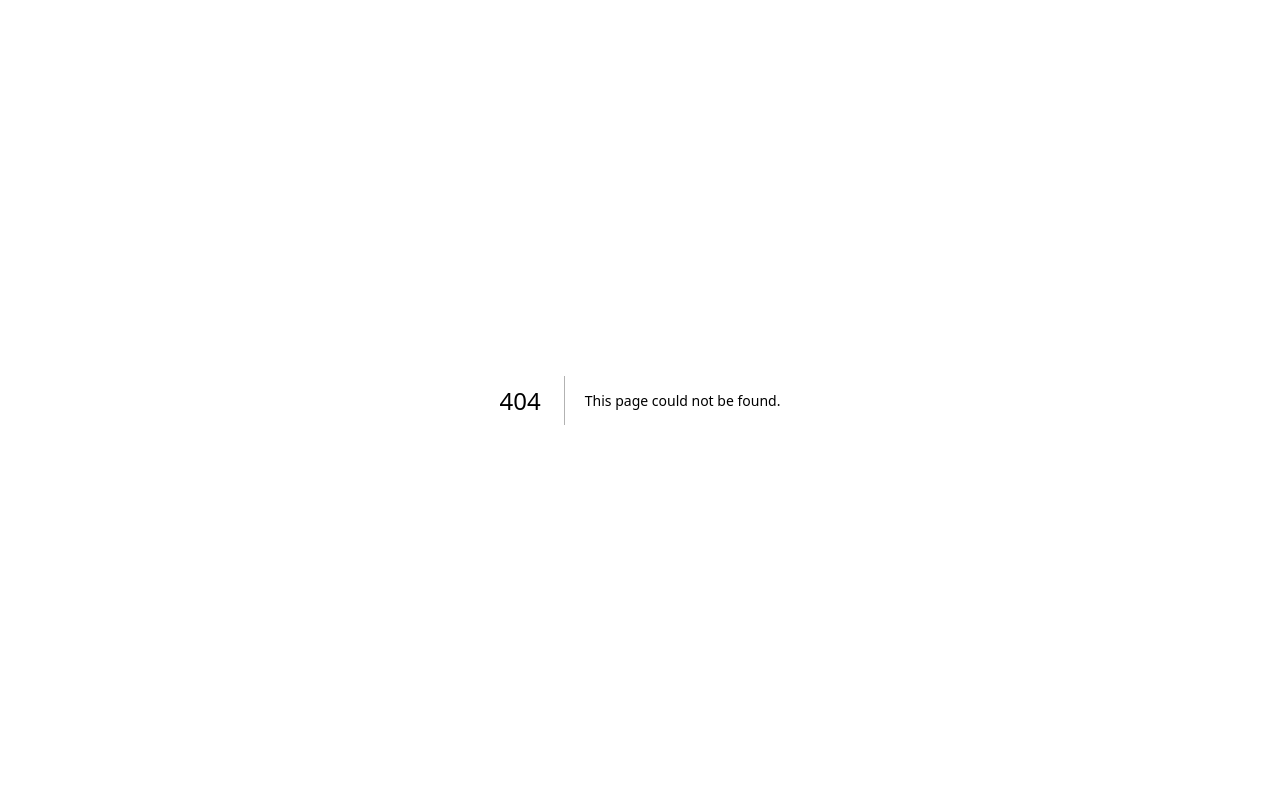
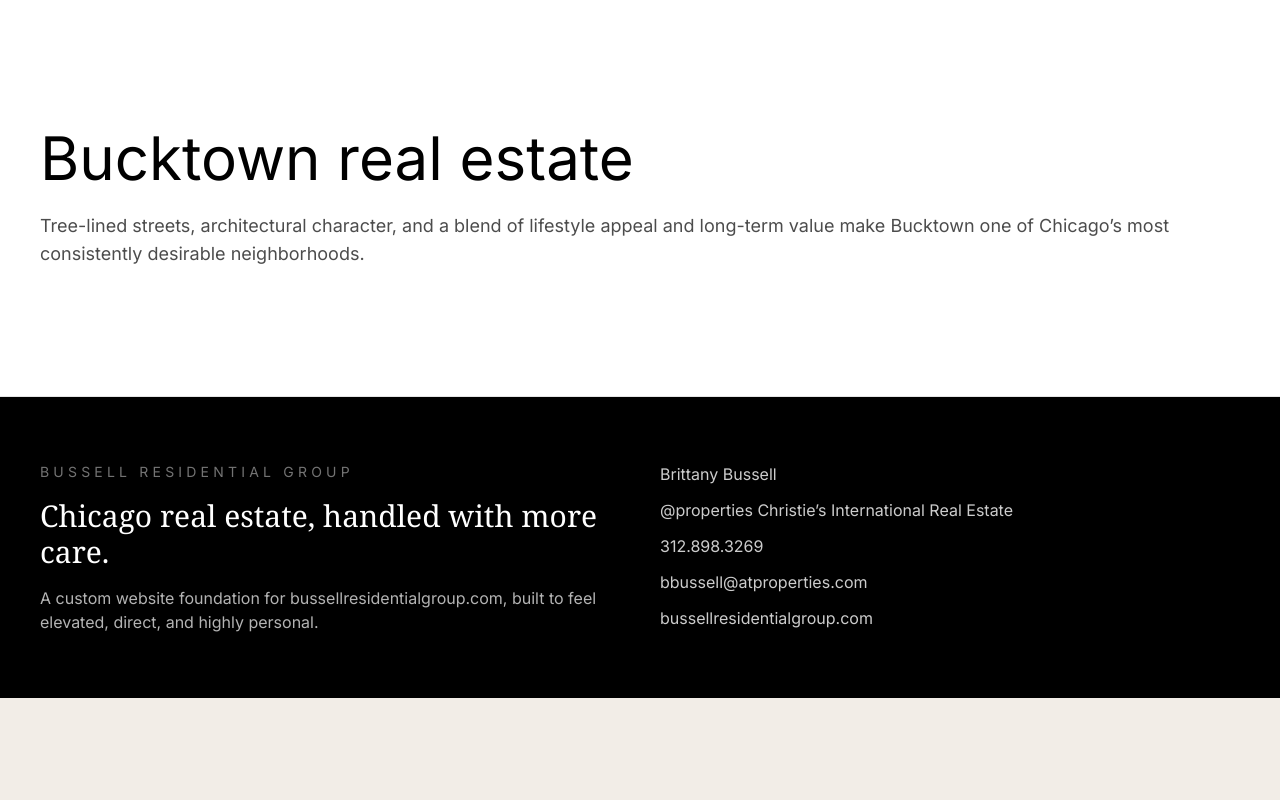
Before and after one commit to bbussell/bussell-residential-site, a Next.js app: page /bucktown-real-estate in a window 1280 px wide. Before the commit this address had no page. Shown: the top 800 px of the page. Built offline with nearby package versions, Linux system fonts and the light colour scheme; a web font is replaced by a local one.

Commit message:
Create page.js
Create Bucktown page

```diff
--- /dev/null
+++ b/app/bucktown-real-estate/page.js
@@ -0,0 +1,18 @@
+export default function BucktownPage() {
+  return (
+    <main className="bg-[#f7f3ee] text-black">
+      <section className="border-b border-black/10 bg-white">
+        <div className="mx-auto max-w-7xl px-6 py-24 lg:px-10 md:py-32">
+          <h1 className="font-display text-4xl md:text-6xl">
+            Bucktown real estate
+          </h1>
+          <p className="mt-6 text-lg text-black/70">
+            Tree-lined streets, architectural character, and a blend of lifestyle
+            appeal and long-term value make Bucktown one of Chicago’s most
+            consistently desirable neighborhoods.
+          </p>
+        </div>
+      </section>
+    </main>
+  );
+}
```
